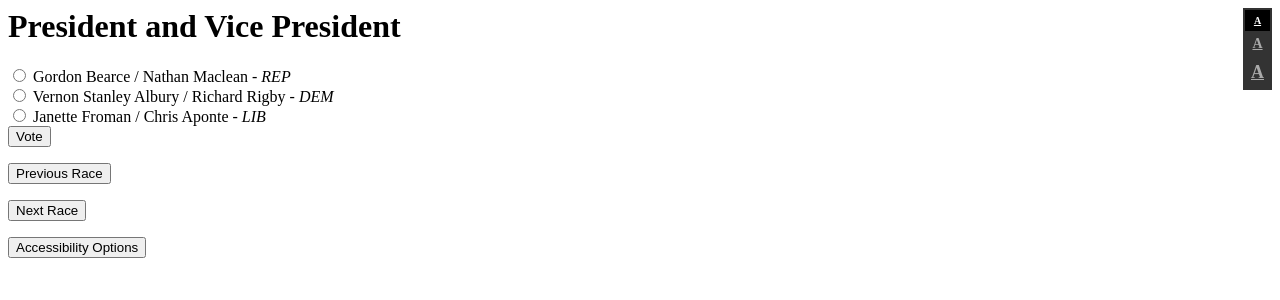
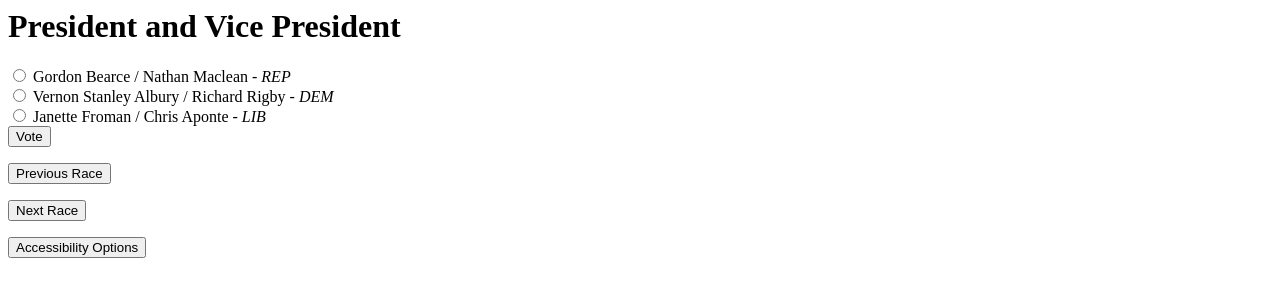
Before and after one commit to jdcheng/lvvs, a Django app: page /polls/136/ in a window 1280 px wide. Shown: the top 300 px of the page. Run offline with Django 3.2, Linux system fonts and the light colour scheme; data comes from the database, SQL or seed files in the repository; some libraries are stand-ins or nearby versions.

Commit message:
removed resizing A buttons

```diff
--- a/polls/templates/polls/detail.html
+++ b/polls/templates/polls/detail.html
@@ -38,51 +38,10 @@
       }
     });
 
-    $("#small").click(function(event){
-      event.preventDefault();
-      $("h1").animate({"font-size":"18px"});
-
-      $("label").animate({"font-size":"16px"});
-      $("input").animate({"font-size":"16px"});
-    });
-
-    $("#medium").click(function(event){
-      event.preventDefault();
-      $("h1").animate({"font-size":"36px"});
-      $("label").animate({"font-size":"24px"});
-      $("input").animate({"font-size":"24px"});
-      $("#vote").animate({
-        "width":"75px",
-    	"font-size":"24px"}
-      );
-    });
-
-    $("#large").click(function(event){
-      event.preventDefault();
-      $("h1").animate({"font-size":"48px",
-        "font-color":"green"});
-      $("label").animate({"font-size":"30px"});
-      $("input").animate({"font-size":"30px"});
-      $("#vote").animate({
-        "width":"150px",
-    	"font-size":"30px"}
-      );
-    });
-
-    $("a").click(function() {
-    $("a").removeClass("selected");
-    $(this).addClass("selected");
-    });
-
   });
   </script>
 </head>
 <body>
-  <div id="controls">
-    <a href="#" id="small" class="selected">A</a>
-    <a href="#" id="medium">A</a>
-    <a href="#" id="large">A</a>
-  </div>
 
   <h1><font size = "{{titleSize}}">{{ question.question_text }}</font></h1>
 
```
Also changed, not shown: polls/templates/polls/options.html (+0 -37 lines).
